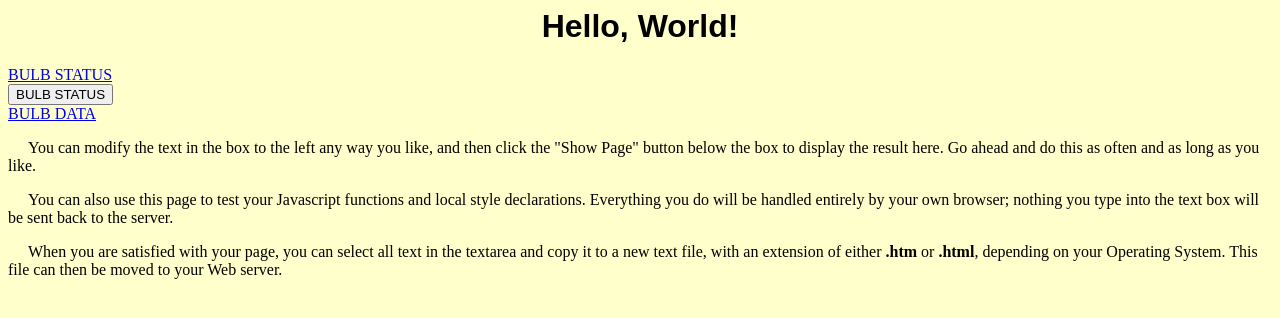
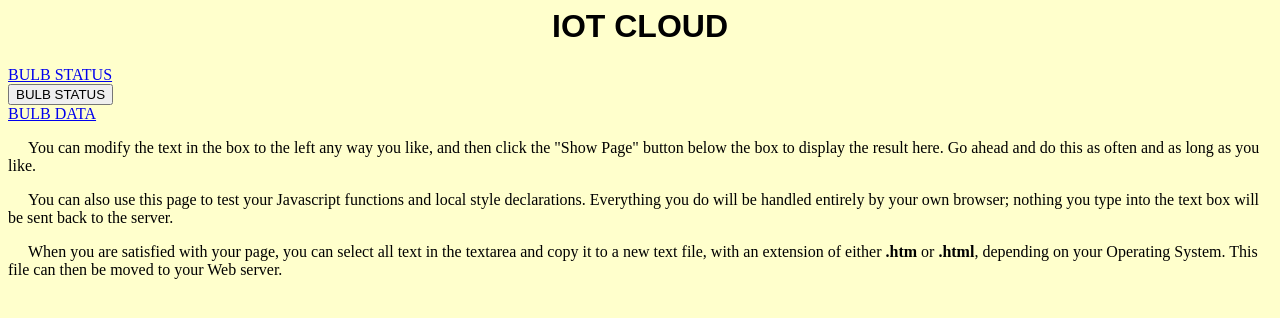
Before and after one commit to stheartsachu/employee, a Django app: template templates/home.html in a window 1280 px wide. Shown: the top 318 px of the page. Run offline with Django 3.2, Linux system fonts and the light colour scheme; the template is opened without the code that fills it, so the values that code supplies are empty.

Commit message:
commit-20

```diff
--- a/employee/settings.py
+++ b/employee/settings.py
@@ -137,3 +137,5 @@
 
 MEDIA_URL ='/media/'
 MEDIA_ROOT = [os.path.join(BASE_DIR, 'media')]
+
+STATICFILES_STORAGE = 'whitenoise.storage.CompressedManifestStaticFilesStorage'
--- a/employee/urls.py
+++ b/employee/urls.py
@@ -31,4 +31,4 @@ urlpatterns = [
     url(r'api/bulb_data/', Bulbdata.as_view(), name='bulb_data'),
 
 
-]+static(settings.STATIC_URL,document_root=settings.STATIC_ROOT)
+]+static(settings.STATIC_FILE_DIR,document_root=settings.STATIC_ROOT)
--- a/templates/home.html
+++ b/templates/home.html
@@ -13,7 +13,7 @@ p	{text-indent:20px;
 </style>
 </head>
 <body bgcolor = "#ffffcc" text = "#000000">
-<h1>Hello, World!</h1>
+<h1>IOT CLOUD </h1>
 {% csrf_token %}
 <a href="{% url 'bulb_status' %}">BULB STATUS </a><br>
 <button onclick="window.location.href = 'https://immense-castle-47898.herokuapp.com/bulb_status';">BULB STATUS</button><br>
```
